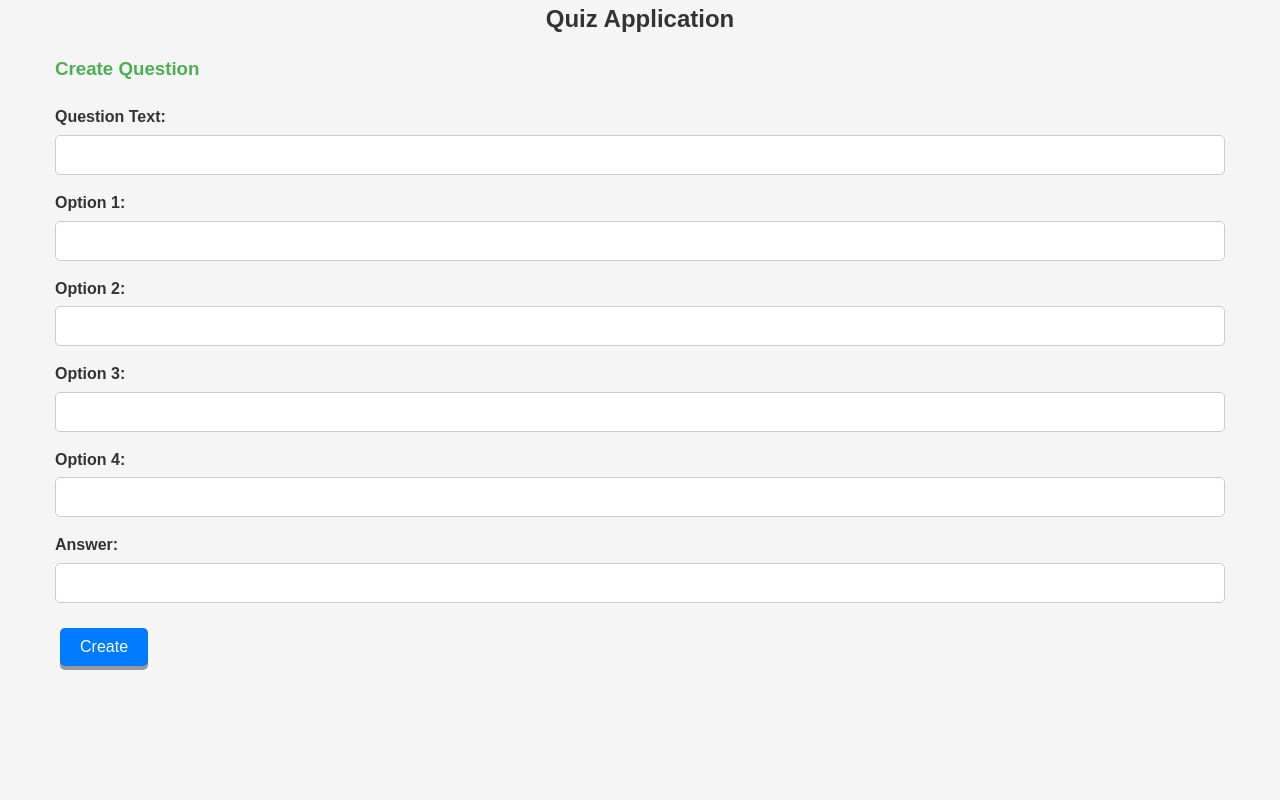
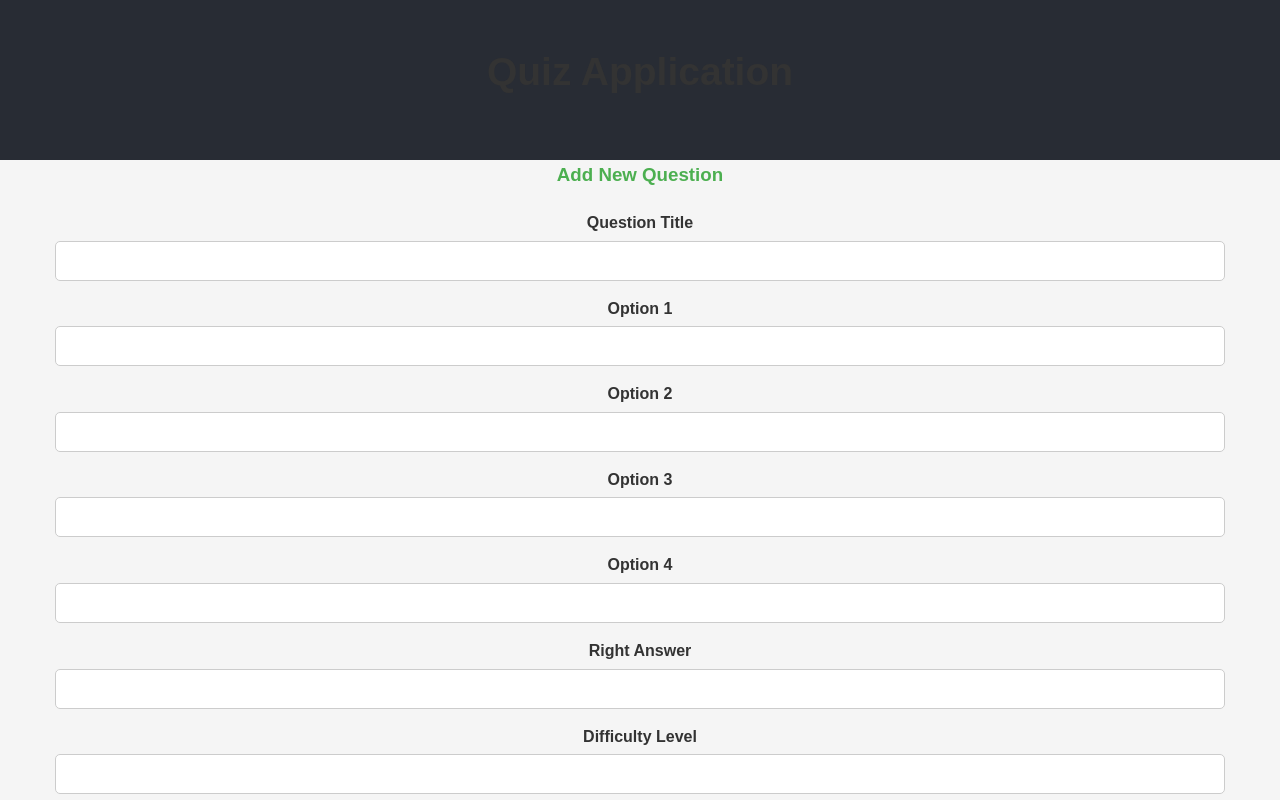
Before and after one commit to AlvinsGitHubb/quizpop, a React (Create React App) app in the folder Frontend/quiz-app/: page /add in a window 1280 px wide. Shown: the top 800 px of the page. Built offline with nearby package versions, Linux system fonts and the light colour scheme.

Commit message:
Fixed add question and started start quiz

```diff
--- a/Frontend/quiz-app/src/App.js
+++ b/Frontend/quiz-app/src/App.js
@@ -1,20 +1,27 @@
 import React from 'react';
-import { BrowserRouter as Router, Route, Routes } from 'react-router-dom';
+import { BrowserRouter as Router, Route, Routes, Link } from 'react-router-dom';
 import QuestionList from './components/QuestionList';
 import CreateQuestion from './components/CreateQuestion';
 import UpdateQuestion from './components/UpdateQuestion';
+import Quiz from './components/Quiz';
 import './App.css';
 
 function App() {
   return (
     <Router>
+      <div className="App">
+        <header className="App-header">
+          <h2>Quiz Application</h2>
+        </header>
         <div className="container">
-        <h2 className="text-center">Quiz Application</h2>
           <Routes>
             <Route path="/" element={<QuestionList />} />
             <Route path="/add" element={<CreateQuestion />} />
             <Route path="/edit/:id" element={<UpdateQuestion />} />
+            <Route path="/quiz/:id" element={<Quiz />} />
           </Routes>
+          <Link to="/quiz/1" className="btn btn-primary">Start Quiz</Link> {/* Adjust quiz ID as needed */}
+        </div>
       </div>
     </Router>
   );
--- a/Frontend/quiz-app/src/components/CreateQuestion.js
+++ b/Frontend/quiz-app/src/components/CreateQuestion.js
@@ -1,46 +1,79 @@
 import React, { useState } from 'react';
 import axios from 'axios';
+import { useNavigate } from 'react-router-dom';
 
-const CreateQuestion = (props) => {
-  const [questionText, setQuestionText] = useState('');
-  const [options, setOptions] = useState(['', '', '', '']);
-  const [answer, setAnswer] = useState('');
+const CreateQuestion = () => {
+  const [questionTitle, setQuestionTitle] = useState('');
+  const [option1, setOption1] = useState('');
+  const [option2, setOption2] = useState('');
+  const [option3, setOption3] = useState('');
+  const [option4, setOption4] = useState('');
+  const [rightAnswer, setRightAnswer] = useState('');
+  const [difficultyLevel, setDifficultyLevel] = useState('');
+  const [category, setCategory] = useState('');
+  const navigate = useNavigate();
 
-  const handleOptionChange = (index, value) => {
-    const newOptions = [...options];
-    newOptions[index] = value;
-    setOptions(newOptions);
-  };
+  const onSubmit = (e) => {
+    e.preventDefault();
 
-  const handleSubmit = (event) => {
-    event.preventDefault();
-    const question = { questionText, options, answer };
-    axios.post('http://localhost:8080/question/add', question)
+    const newQuestion = {
+      questionTitle,
+      option1,
+      option2,
+      option3,
+      option4,
+      rightAnswer,
+      difficultyLevel,
+      category,
+    };
+
+    axios.post('http://localhost:8080/question/add', newQuestion)
       .then(response => {
-        props.history.push('/');
+        console.log('Question created:', response.data);
+        navigate('/'); // Redirect to the question list
       })
-      .catch(error => console.error('There was an error creating the question!', error));
+      .catch(error => {
+        console.error('There was an error creating the question!', error);
+      });
   };
 
   return (
     <div>
-      <h3>Create Question</h3>
-      <form onSubmit={handleSubmit}>
+      <h3>Add New Question</h3>
+      <form onSubmit={onSubmit}>
         <div className="form-group">
-          <label>Question Text:</label>
-          <input type="text" className="form-control" value={questionText} onChange={e => setQuestionText(e.target.value)} />
+          <label>Question Title</label>
+          <input type="text" className="form-control" value={questionTitle} onChange={(e) => setQuestionTitle(e.target.value)} />
         </div>
-        {options.map((option, index) => (
-          <div key={index} className="form-group">
-            <label>Option {index + 1}:</label>
-            <input type="text" className="form-control" value={option} onChange={e => handleOptionChange(index, e.target.value)} />
-          </div>
-        ))}
         <div className="form-group">
-          <label>Answer:</label>
-          <input type="text" className="form-control" value={answer} onChange={e => setAnswer(e.target.value)} />
+          <label>Option 1</label>
+          <input type="text" className="form-control" value={option1} onChange={(e) => setOption1(e.target.value)} />
         </div>
-        <button type="submit" className="btn btn-primary">Create</button>
+        <div className="form-group">
+          <label>Option 2</label>
+          <input type="text" className="form-control" value={option2} onChange={(e) => setOption2(e.target.value)} />
+        </div>
+        <div className="form-group">
+          <label>Option 3</label>
+          <input type="text" className="form-control" value={option3} onChange={(e) => setOption3(e.target.value)} />
+        </div>
+        <div className="form-group">
+          <label>Option 4</label>
+          <input type="text" className="form-control" value={option4} onChange={(e) => setOption4(e.target.value)} />
+        </div>
+        <div className="form-group">
+          <label>Right Answer</label>
+          <input type="text" className="form-control" value={rightAnswer} onChange={(e) => setRightAnswer(e.target.value)} />
+        </div>
+        <div className="form-group">
+          <label>Difficulty Level</label>
+          <input type="text" className="form-control" value={difficultyLevel} onChange={(e) => setDifficultyLevel(e.target.value)} />
+        </div>
+        <div className="form-group">
+          <label>Category</label>
+          <input type="text" className="form-control" value={category} onChange={(e) => setCategory(e.target.value)} />
+        </div>
+        <button type="submit" className="btn btn-primary">Add Question</button>
       </form>
     </div>
   );
--- /dev/null
+++ b/Frontend/quiz-app/src/components/Quiz.js
@@ -0,0 +1,114 @@
+import React, { useState, useEffect } from 'react';
+import axios from 'axios';
+import { useNavigate, useParams } from 'react-router-dom';
+
+const Quiz = () => {
+  const { id } = useParams(); // Get quiz ID from URL parameters
+  const [questions, setQuestions] = useState([]);
+  const [userAnswers, setUserAnswers] = useState({});
+  const [isSubmitted, setIsSubmitted] = useState(false);
+  const [score, setScore] = useState(0);
+  const navigate = useNavigate();
+
+  useEffect(() => {
+    axios.get(`http://localhost:8080/quiz/get/${id}`)
+      .then(response => {
+        setQuestions(response.data); // Adjust based on your response structure
+      })
+      .catch(error => {
+        console.error('There was an error fetching the questions!', error);
+      });
+  }, [id]);
+
+  const handleAnswerChange = (questionId, answer) => {
+    setUserAnswers({
+      ...userAnswers,
+      [questionId]: answer
+    });
+  };
+
+  const handleSubmit = (e) => {
+    e.preventDefault();
+    const responses = questions.map(question => ({
+      id: question.id,
+      response: userAnswers[question.id]
+    }));
+    axios.post(`http://localhost:8080/quiz/submit/${id}`, responses)
+      .then(response => {
+        setScore(response.data);
+        setIsSubmitted(true);
+      })
+      .catch(error => {
+        console.error('There was an error submitting the quiz!', error);
+      });
+  };
+
+  if (isSubmitted) {
+    return (
+      <div>
+        <h2>Your Score: {score}/{questions.length}</h2>
+        <button onClick={() => navigate('/')}>Back to Home</button>
+      </div>
+    );
+  }
+
+  return (
+    <div>
+      <h3>Quiz</h3>
+      <form onSubmit={handleSubmit}>
+        {questions.map(question => (
+          <div key={question.id}>
+            <h4>{question.questionTitle}</h4>
+            <div>
+              <label>
+                <input
+                  type="radio"
+                  name={`question-${question.id}`}
+                  value={question.option1}
+                  onChange={() => handleAnswerChange(question.id, question.option1)}
+                />
+                {question.option1}
+              </label>
+            </div>
+            <div>
+              <label>
+                <input
+                  type="radio"
+                  name={`question-${question.id}`}
+                  value={question.option2}
+                  onChange={() => handleAnswerChange(question.id, question.option2)}
+                />
+                {question.option2}
+              </label>
+            </div>
+            <div>
+              <label>
+                <input
+                  type="radio"
+                  name={`question-${question.id}`}
+                  value={question.option3}
+                  onChange={() => handleAnswerChange(question.id, question.option3)}
+                />
+                {question.option3}
+              </label>
+            </div>
+            <div>
+              <label>
+                <input
+                  type="radio"
+                  name={`question-${question.id}`}
+                  value={question.option4}
+                  onChange={() => handleAnswerChange(question.id, question.option4)}
+                />
+                {question.option4}
+              </label>
+            </div>
+          </div>
+        ))}
+        <button type="submit" className="btn btn-primary">Submit Quiz</button>
+      </form>
+    </div>
+  );
+};
+
+export default Quiz;
```
Also changed, not shown: 1 other file (tests, documents, lock files or other folders). Lines whose indentation alone changed are shown as unchanged.
